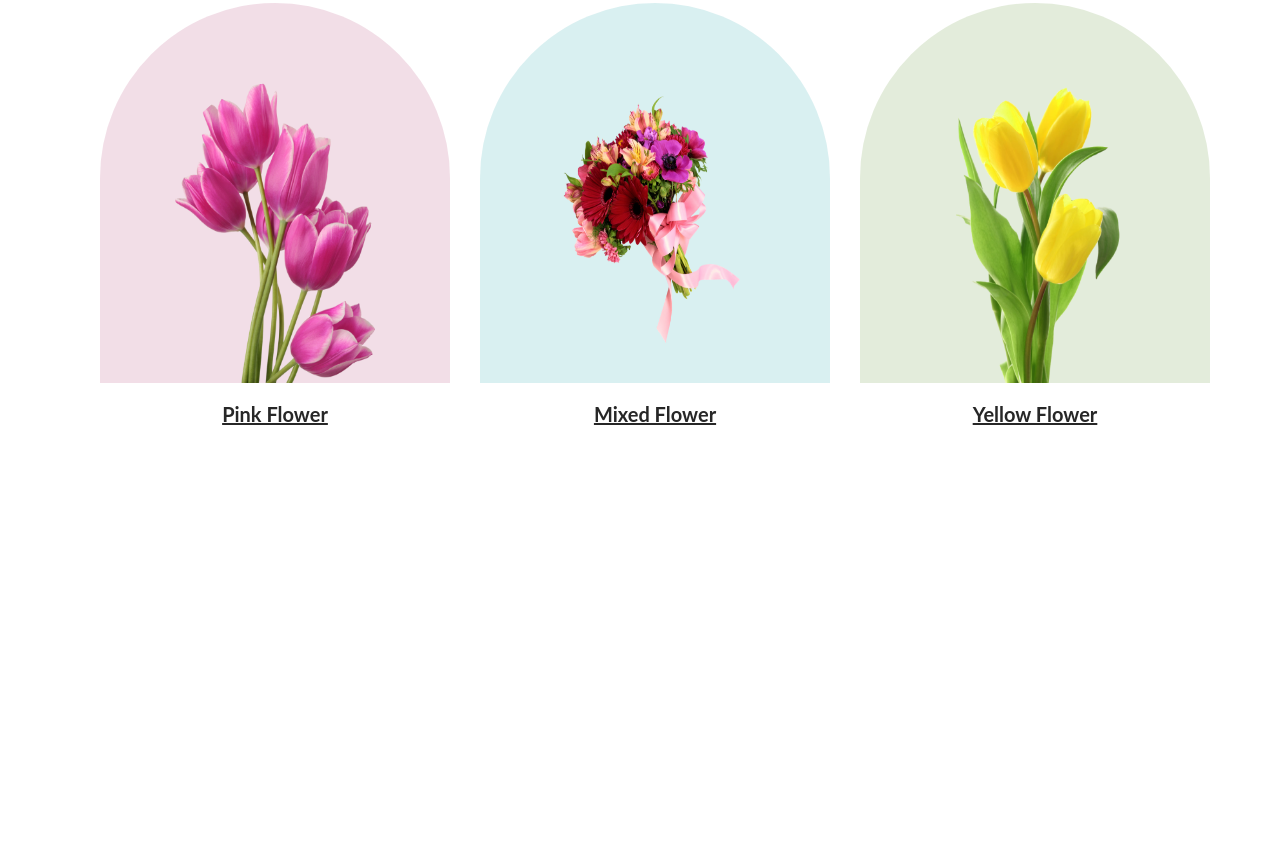
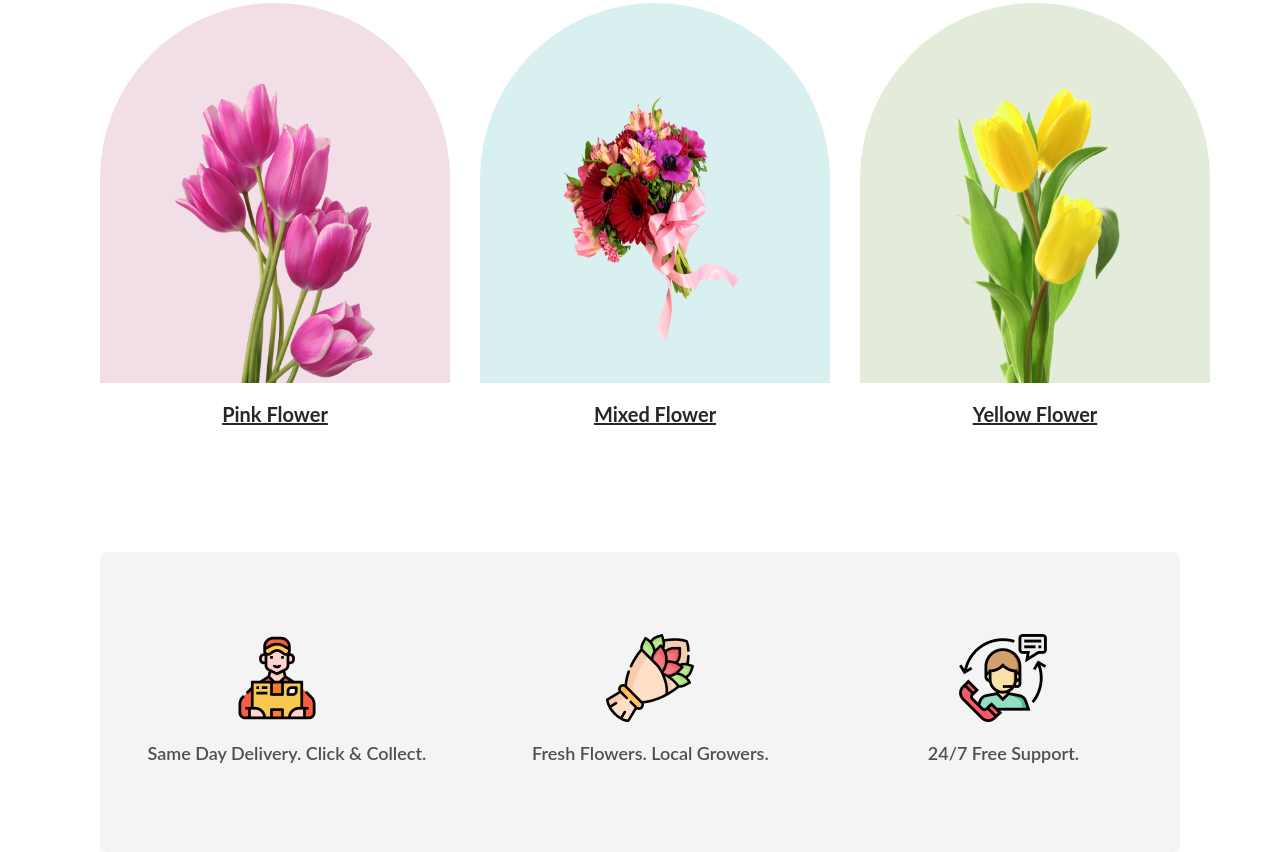
Before and after one commit to NafizUddin/first-assignment-repo, a plain HTML site: page index.html in a window 1280 px wide. Shown: the part 977-1829 px from the top of the page. Before the commit the page ends 1409 px from the top, so only its background shows below. Drawn offline with Linux system fonts and the light colour scheme.

Commit message:
second optional added

```diff
--- a/index.html
+++ b/index.html
@@ -39,6 +39,24 @@
                 </figure>
             </div>
         </div>
+
+        <!-- Second optional Section -->
+        <div class="featured-support">
+            <div class="second-featured">
+                <figure>
+                    <img class="second-featured-img" src="Flower Asset/Group 57.png" alt="">
+                    <figcaption class="second-featured-des">Same Day Delivery. Click & Collect.</figcaption>
+                </figure>
+                <figure>
+                    <img class="second-featured-img" src="Flower Asset/Group 58.png" alt="">
+                    <figcaption class="second-featured-des">Fresh Flowers. Local Growers.</figcaption>
+                </figure>
+                <figure>
+                    <img class="second-featured-img" src="Flower Asset/Group 59.png" alt="">
+                    <figcaption class="second-featured-des">24/7 Free Support.</figcaption>
+                </figure>
+            </div>
+        </div>
     </main>
     <footer></footer>
 </body>
--- a/styles/styles.css
+++ b/styles/styles.css
@@ -127,3 +127,36 @@
     line-height: 35px;
     text-decoration-line: underline;
 }
+
+/* Second optional styles */
+
+.featured-support {
+    border-radius: 8px;
+    background-color: rgba(39, 39, 39, 0.05);
+    margin-top: 120px;
+    margin-left: 100px;
+    margin-right: 100px;
+    height: 300px;
+}
+
+.second-featured {
+    display: flex;
+    justify-content: space-around;
+    align-items: center;
+    height: 300px;
+}
+
+.second-featured-des {
+    color: rgba(39, 39, 39, 0.80);
+    text-align: center;
+    font-family: Lato;
+    font-size: 18px;
+    font-weight: 600;
+    line-height: 35px;
+}
+
+.second-featured-img{
+    padding-left: 85px;
+    padding-right: 85px;
+    margin-bottom: 10px;
+}
```
